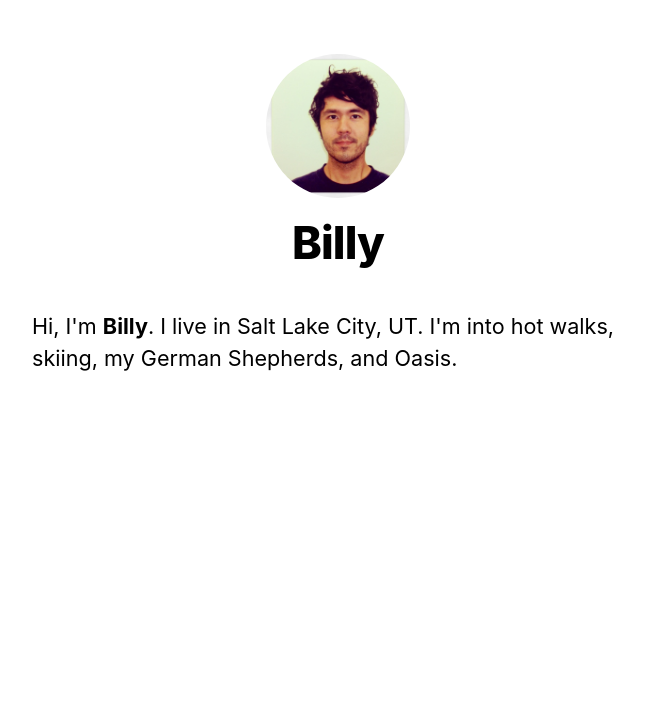
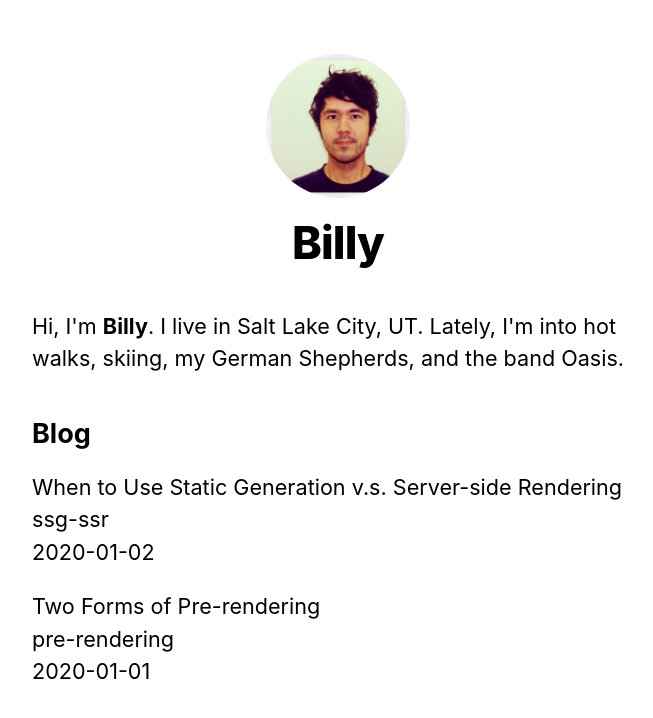
Before and after one commit to billydowning/blog-nextjs, a Next.js app: page / in a window 1280 px wide. Shown: the top 718 px of the page, without its empty margins (302-955 px from the left). Built offline with nearby package versions, Linux system fonts and the light colour scheme.

Commit message:
added dynamic routing

```diff
--- /dev/null
+++ b/lib/posts.js
@@ -0,0 +1,73 @@
+import fs from "fs";
+import path from "path";
+import matter from "gray-matter";
+
+const postsDirectory = path.join(process.cwd(), "posts");
+
+export function getSortedPostsData() {
+  // Get file names under /posts
+  const fileNames = fs.readdirSync(postsDirectory);
+  const allPostsData = fileNames.map((fileName) => {
+    // Remove ".md" from file name to get id
+    const id = fileName.replace(/\.md$/, "");
+
+    // Read markdown file as string
+    const fullPath = path.join(postsDirectory, fileName);
+    const fileContents = fs.readFileSync(fullPath, "utf8");
+
+    // Use gray-matter to parse the post metadata section
+    const matterResult = matter(fileContents);
+
+    // Combine the data with the id
+    return {
+      id,
+      ...matterResult.data,
+    };
+  });
+  // Sort posts by date
+  return allPostsData.sort((a, b) => {
+    if (a.date < b.date) {
+      return 1;
+    } else {
+      return -1;
+    }
+  });
+}
+export function getAllPostIds() {
+  const fileNames = fs.readdirSync(postsDirectory);
+
+  // Returns an array that looks like this:
+  // [
+  //   {
+  //     params: {
+  //       id: 'ssg-ssr'
+  //     }
+  //   },
+  //   {
+  //     params: {
+  //       id: 'pre-rendering'
+  //     }
+  //   }
+  // ]
+  return fileNames.map((fileName) => {
+    return {
+      params: {
+        id: fileName.replace(/\.md$/, ""),
+      },
+    };
+  });
+}
+
+export function getPostData(id) {
+  const fullPath = path.join(postsDirectory, `${id}.md`);
+  const fileContents = fs.readFileSync(fullPath, "utf8");
+
+  // Use gray-matter to parse the post metadata section
+  const matterResult = matter(fileContents);
+
+  // Combine the data with the id
+  return {
+    id,
+    ...matterResult.data,
+  };
+}
--- a/package.json
+++ b/package.json
@@ -8,9 +8,9 @@
     "start": "next start"
   },
   "dependencies": {
+    "gray-matter": "^4.0.2",
     "next": "^10.0.0",
     "react": "16.13.1",
-    "react-dom": "16.13.1",
-    "tailwindcss": "^2.0.2"
+    "react-dom": "16.13.1"
   }
 }
--- a/pages/index.js
+++ b/pages/index.js
@@ -1,8 +1,18 @@
 import Head from "next/head";
 import Layout, { siteTitle } from "../components/layout";
 import utilStyles from "../styles/utils.module.css";
+import { getSortedPostsData } from "../lib/posts";
 
-export default function Home() {
+export async function getStaticProps() {
+  const allPostsData = getSortedPostsData();
+  return {
+    props: {
+      allPostsData,
+    },
+  };
+}
+
+export default function Home({ allPostsData }) {
   return (
     <Layout home>
       <Head>
@@ -10,10 +20,24 @@
       </Head>
       <section className={utilStyles.headingMd}>
         <p>
-          Hi, I'm <b>Billy</b>. I live in Salt Lake City, UT. I'm into hot
-          walks, skiing, my German Shepherds, and Oasis.
+          Hi, I'm <b>Billy</b>. I live in Salt Lake City, UT. Lately, I'm into
+          hot walks, skiing, my German Shepherds, and the band Oasis.
         </p>
         <p></p>
+      </section>
+      <section className={`${utilStyles.headingMd} ${utilStyles.padding1px}`}>
+        <h2 className={utilStyles.headingLg}>Blog</h2>
+        <ul className={utilStyles.list}>
+          {allPostsData.map(({ id, date, title }) => (
+            <li className={utilStyles.listItem} key={id}>
+              {title}
+              <br />
+              {id}
+              <br />
+              {date}
+            </li>
+          ))}
+        </ul>
       </section>
     </Layout>
   );
--- /dev/null
+++ b/posts/pre-rendering.md
@@ -0,0 +1,11 @@
+---
+title: "Two Forms of Pre-rendering"
+date: "2020-01-01"
+---
+
+Next.js has two forms of pre-rendering: **Static Generation** and **Server-side Rendering**. The difference is in **when** it generates the HTML for a page.
+
+- **Static Generation** is the pre-rendering method that generates the HTML at **build time**. The pre-rendered HTML is then _reused_ on each request.
+- **Server-side Rendering** is the pre-rendering method that generates the HTML on **each request**.
+
+Importantly, Next.js lets you **choose** which pre-rendering form to use for each page. You can create a "hybrid" Next.js app by using Static Generation for most pages and using Server-side Rendering for others.
--- /dev/null
+++ b/posts/ssg-ssr.md
@@ -0,0 +1,19 @@
+---
+title: "When to Use Static Generation v.s. Server-side Rendering"
+date: "2020-01-02"
+---
+
+We recommend using **Static Generation** (with and without data) whenever possible because your page can be built once and served by CDN, which makes it much faster than having a server render the page on every request.
+
+You can use Static Generation for many types of pages, including:
+
+- Marketing pages
+- Blog posts
+- E-commerce product listings
+- Help and documentation
+
+You should ask yourself: "Can I pre-render this page **ahead** of a user's request?" If the answer is yes, then you should choose Static Generation.
+
+On the other hand, Static Generation is **not** a good idea if you cannot pre-render a page ahead of a user's request. Maybe your page shows frequently updated data, and the page content changes on every request.
+
+In that case, you can use **Server-Side Rendering**. It will be slower, but the pre-rendered page will always be up-to-date. Or you can skip pre-rendering and use client-side JavaScript to populate data.
```
Also changed, not shown: pages/posts/[id].js (added, +31 -0 lines), pages/posts/first-post.js (deleted, +0 -27 lines), 1 other file (tests, documents, lock files or other folders).
